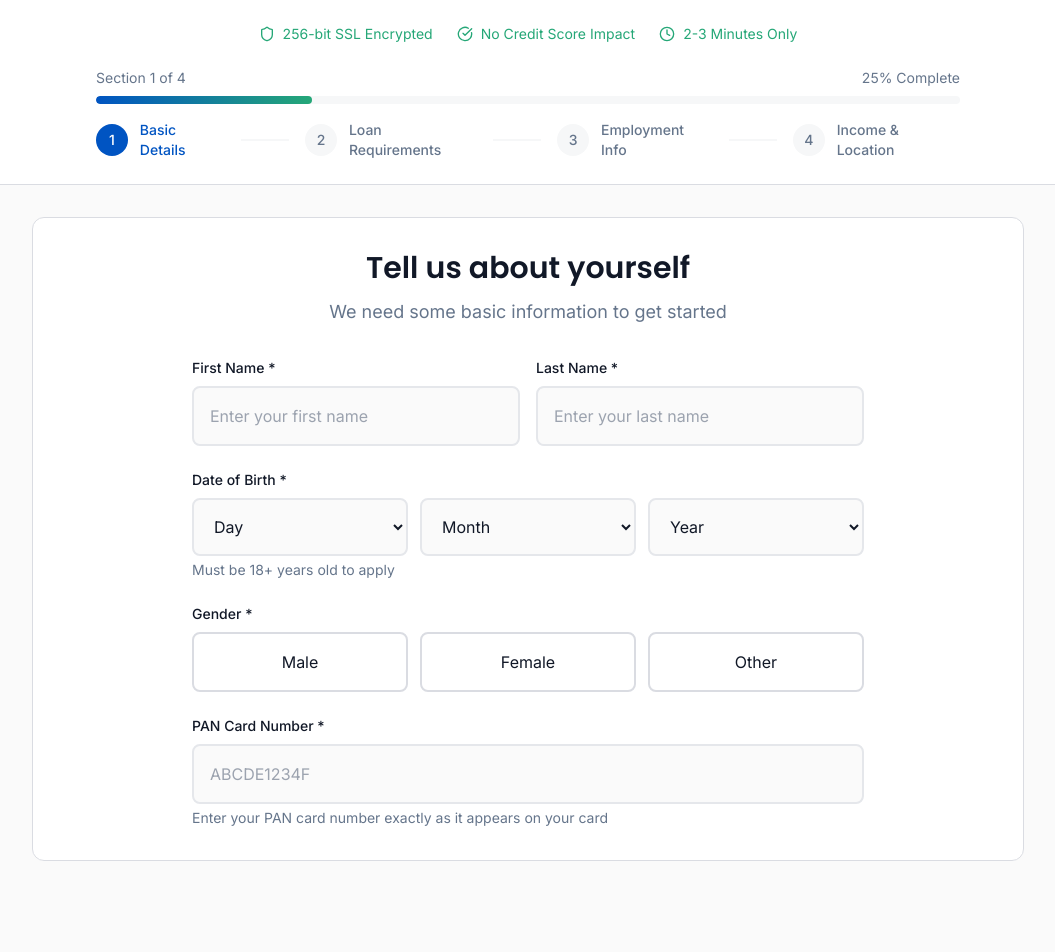
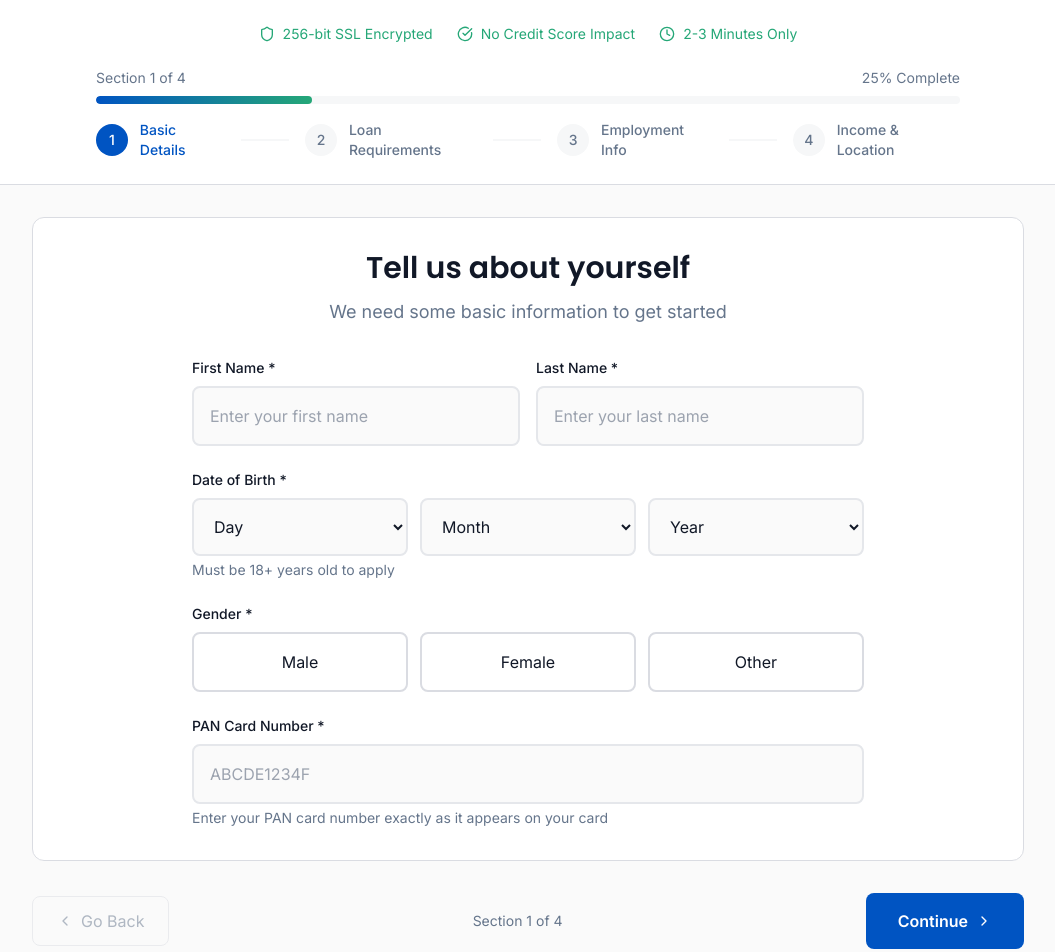
Before and after one commit to kartikfr/aly-loan-genius, a React (Vite) app: page /questionnaire in a window 1280 px wide. Shown: the top 952 px of the page, without its empty margins (112-1167 px from the left). Before the commit the page ends 893 px from the top, so only its background shows below. Built offline with nearby package versions, Linux system fonts and the light colour scheme.

Commit message:
Add continue button
Re-added the continue button to all sections to improve user experience and navigation.

```diff
--- a/src/components/loan/NavigationButtons.tsx
+++ b/src/components/loan/NavigationButtons.tsx
@@ -19,31 +19,41 @@ export const NavigationButtons = () => {
   };
 
   return (
-    <div className="flex items-center justify-between pt-6">
+    <div className="flex items-center justify-between pt-8 px-4 md:px-0">
       <button
         onClick={prevStep}
         disabled={isFirstStep}
         className={`
-          btn-ghost flex items-center gap-2
+          btn-ghost flex items-center gap-2 min-w-[120px]
           ${isFirstStep ? 'opacity-50 cursor-not-allowed' : ''}
         `}
       >
         <ChevronLeft className="h-4 w-4" />
-        Go Back
+        <span className="hidden sm:inline">Go Back</span>
+        <span className="sm:hidden">Back</span>
       </button>
+
+      {/* Progress indicator for desktop */}
+      <div className="hidden md:flex items-center gap-2 text-sm text-muted-foreground">
+        <span>Section {state.currentStep} of {getTotalSteps()}</span>
+      </div>
 
       <button
         onClick={handleNext}
         disabled={state.isLoading}
-        className="btn-trust flex items-center gap-2"
+        className="btn-trust flex items-center gap-2 min-w-[140px] justify-center"
       >
         {state.isLoading ? (
           <Loader2 className="h-4 w-4 animate-spin" />
         ) : isLastStep ? (
-          'Get My Loan Offers'
+          <>
+            <span className="hidden sm:inline">Get My Loan Offers</span>
+            <span className="sm:hidden">Get Offers</span>
+          </>
         ) : (
           <>
-            Continue
+            <span className="hidden sm:inline">Continue</span>
+            <span className="sm:hidden">Next</span>
             <ChevronRight className="h-4 w-4" />
           </>
         )}
--- a/src/components/loan/QuestionnaireFlow.tsx
+++ b/src/components/loan/QuestionnaireFlow.tsx
@@ -51,8 +51,8 @@ export const QuestionnaireFlow = () => {
         ))}
       </div>
 
-      {/* Navigation buttons are hidden as requested */}
-      {/* <NavigationButtons /> */}
+      {/* Navigation buttons for better UX and conversion */}
+      <NavigationButtons />
     </div>
   );
 };
```
